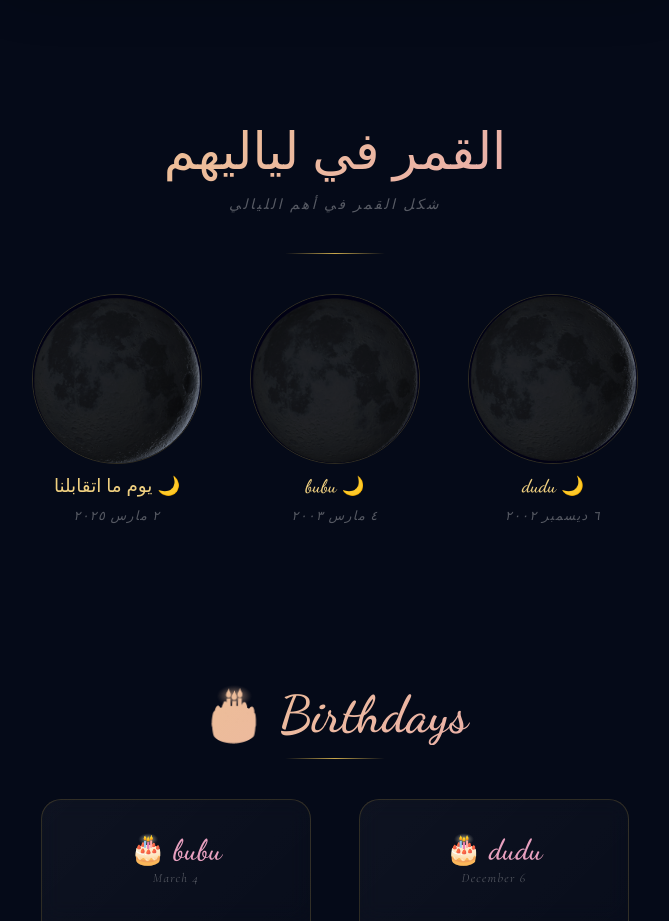
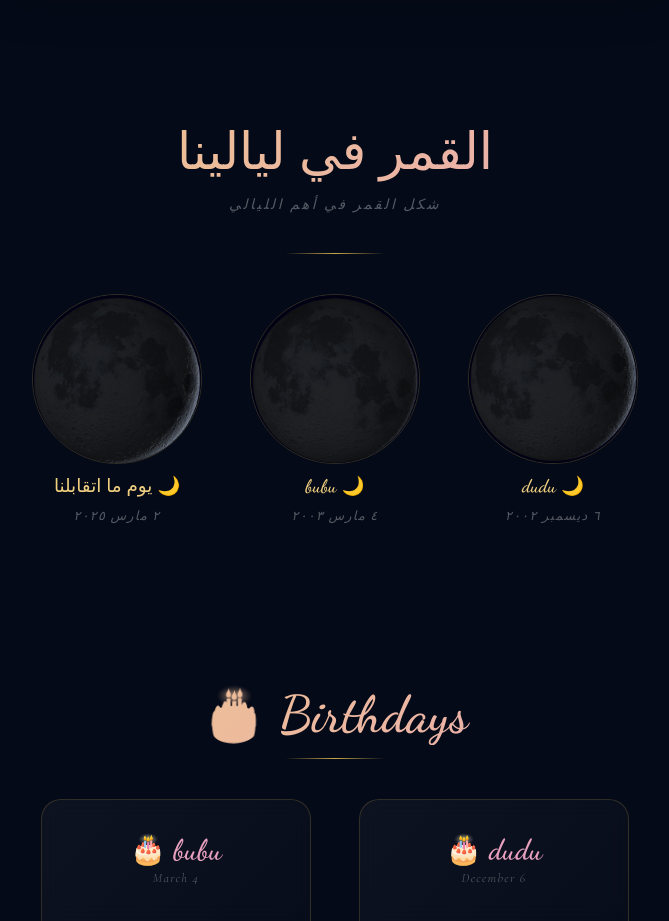
Before and after one commit to ahmedmohalhal40-ship-it/dudububu, a plain HTML site: page index.html in a window 1280 px wide. Shown: the part 1660-2581 px from the top of the page, without its empty margins (305-974 px from the left). Drawn offline with nearby package versions, Linux system fonts and the light colour scheme; a web font is replaced by a local one.

Commit message:
Update moon section title in Arabic

```diff
--- a/index.html
+++ b/index.html
@@ -342,7 +342,7 @@
 <!-- MOONS -->
 <section id="moons-section">
   <div class="reveal">
-    <div class="section-title">القمر في لياليهم</div>
+    <div class="section-title">القمر في ليالينا</div>
     <p class="section-sub">شكل القمر في أهم الليالي</p>
     <div class="golden-divider"></div>
     <div class="moons-grid">
```
